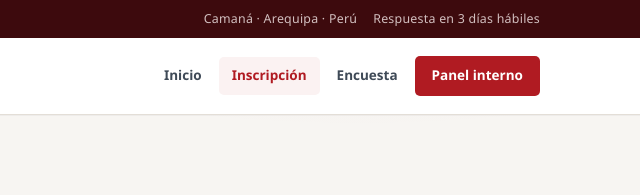
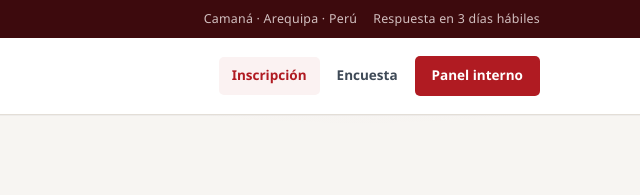
Before and after one commit to jhoedmon21/juego-reclutamiento, a website: page contacto.html in a window 1280 px wide. Shown: the top 195 px of the page, 640-1280 px from the left. Drawn offline with Linux system fonts and the light colour scheme.

Commit message:
Contacto: quita el boton Inicio del menu (el logo ya lleva al inicio)

```diff
--- a/contacto.html
+++ b/contacto.html
@@ -34,7 +34,6 @@
       </span>
     </a>
     <nav class="nav" aria-label="Navegación principal">
-      <a href="/">Inicio</a>
       <a href="/contacto" aria-current="page">Inscripción</a>
       <a href="/encuesta">Encuesta</a>
       <a class="cta" href="/admin">Panel interno</a>
```
